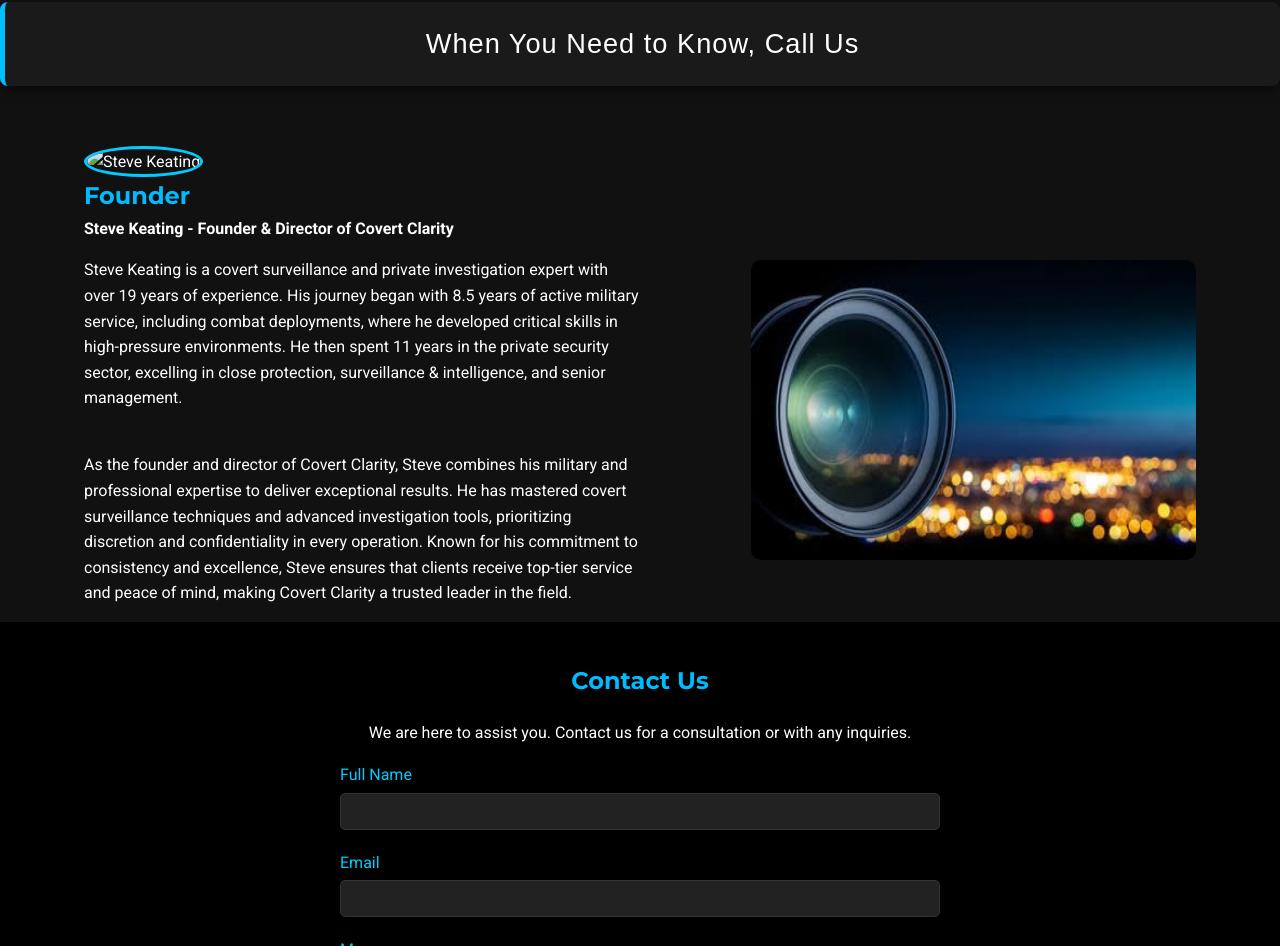
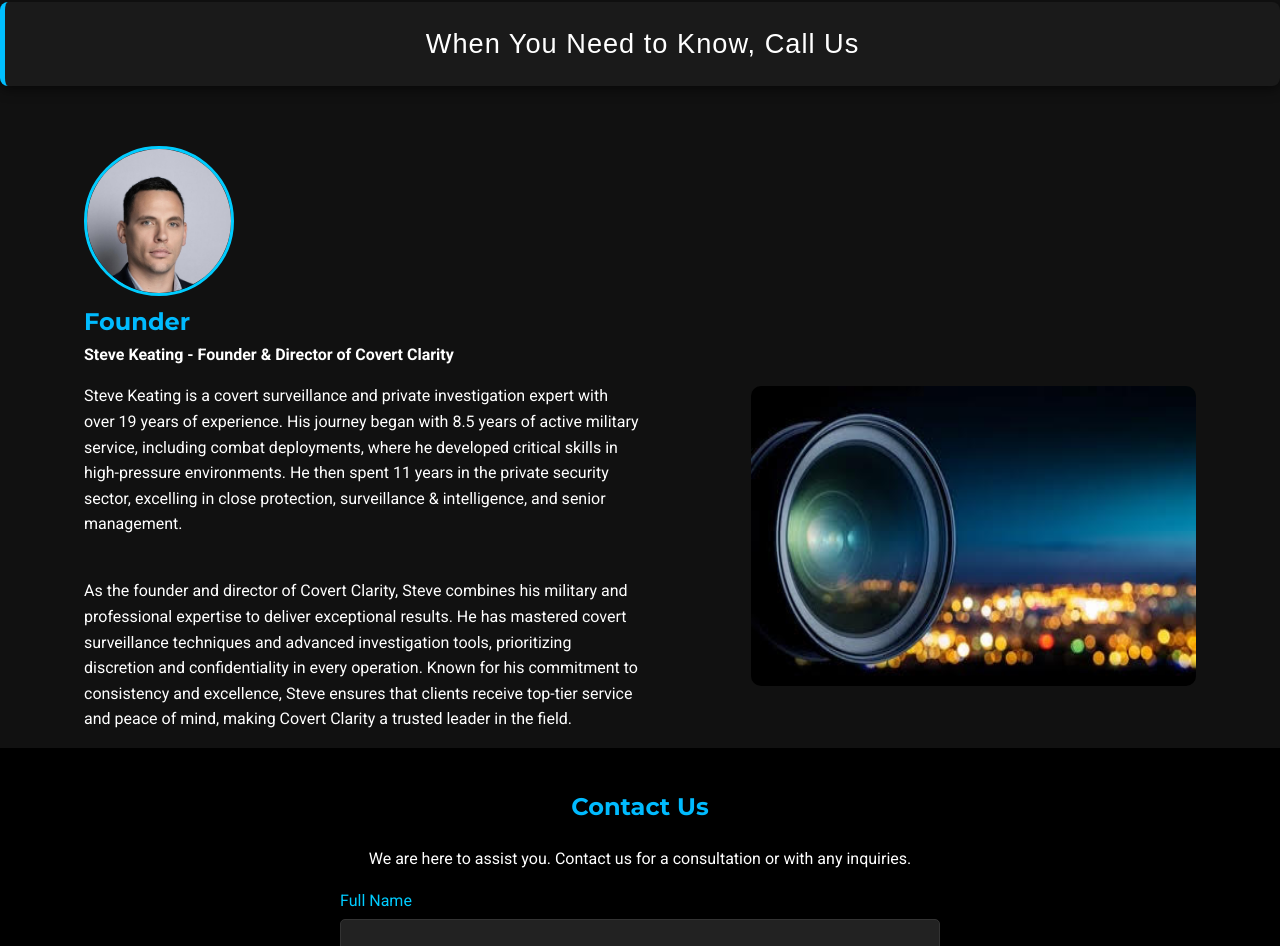
Before and after one commit to lawsondesignsuk/covertclarity, a plain HTML site: page index.html in a window 1280 px wide. Shown: the part 3190-4136 px from the top of the page. Drawn offline with Linux system fonts and the light colour scheme.

Commit message:
Update index.html

```diff
--- a/index.html
+++ b/index.html
@@ -191,7 +191,7 @@
 
 <section id="unique-2" class="unique-2">
     <div class="container">
-        <img src="images/profile-pic.jpg" alt="Steve Keating" class="bio-img" width="50px">
+        <img src="images/profile.jpg" alt="Steve Keating" class="bio-img" width="50px">
         <br>
         <div class="content-2">
             <div class="text-content">
```
